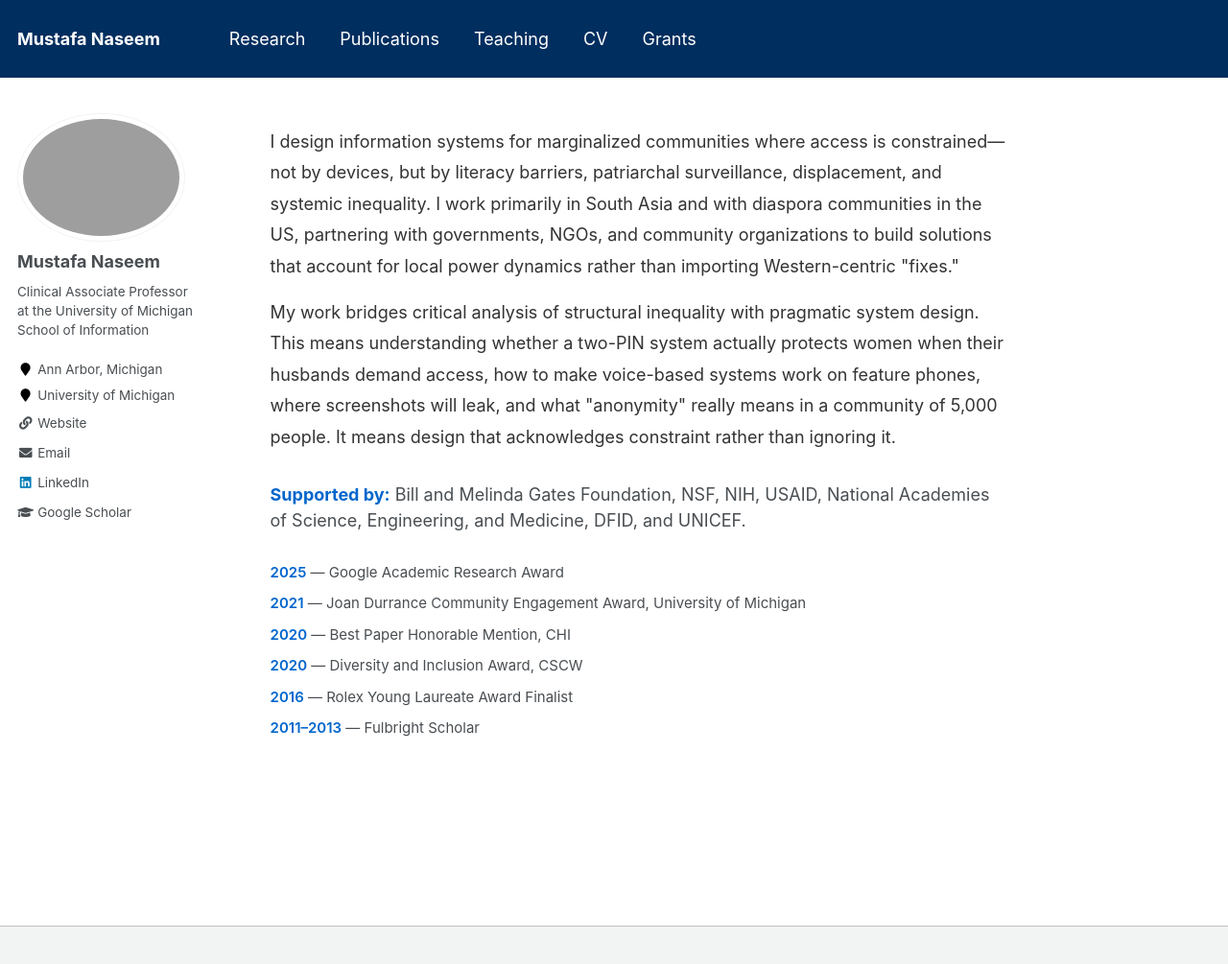
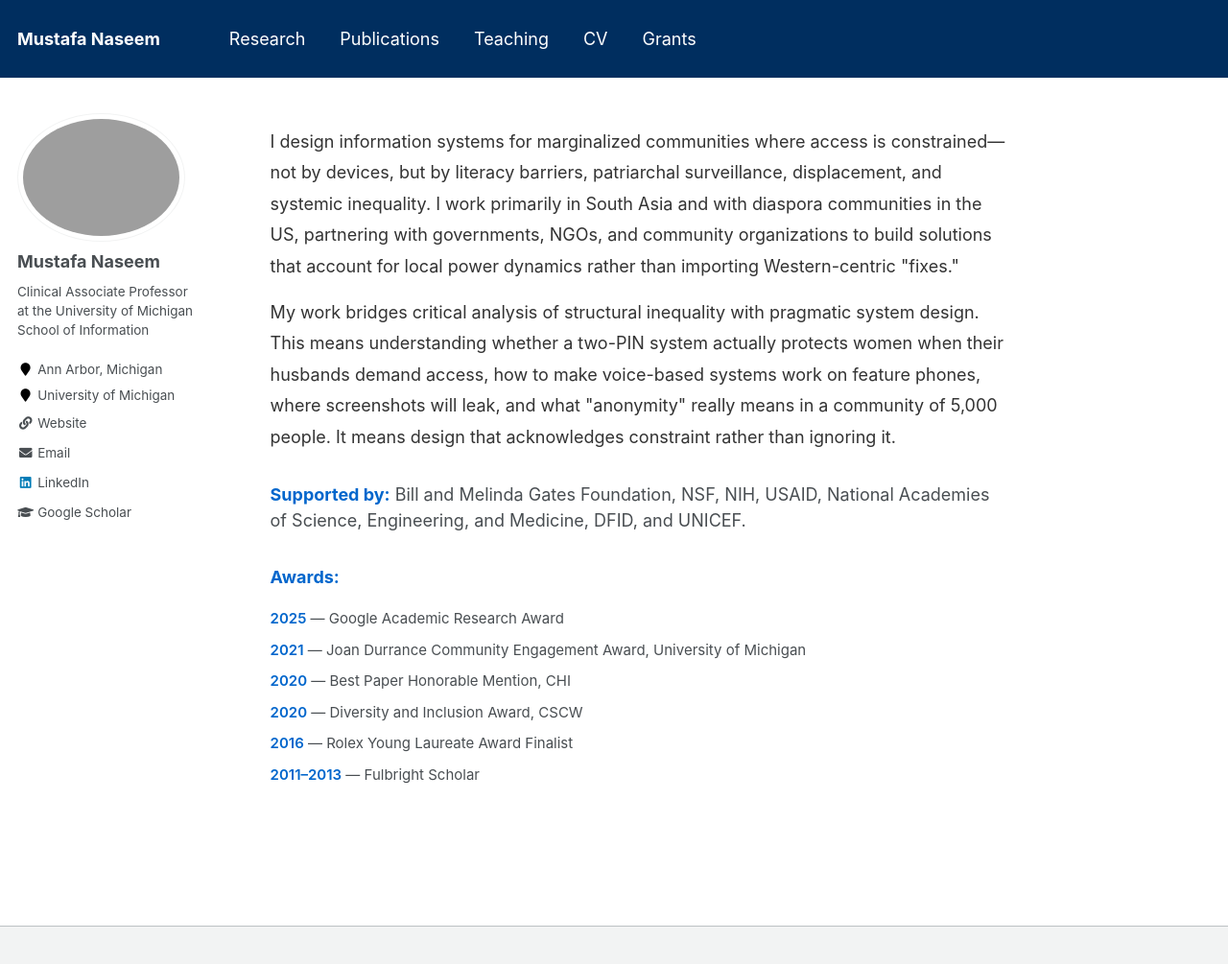
Before and after one commit to mustafanaseem/mustafanaseem.github.io, a Jekyll site: the page built from _pages/about.md, in a window 1280 px wide and 1038 px high. Shown: the top 1005 px of the window at 96% size. Built offline with Jekyll 4.4.1, drawn with Linux system fonts in a browser that asks for light colours.

Commit message:
Add 'Awards:' section heading on homepage
Added a styled heading for the awards section to match the
'Supported by:' heading style above it.

```diff
--- a/_pages/about.md
+++ b/_pages/about.md
@@ -46,6 +46,7 @@ redirect_from:
 </div>
 
 <div class="about-section">
+<p><strong style="color: #0066cc;">Awards:</strong></p>
 <div class="award"><span class="award-year">2025</span> — Google Academic Research Award</div>
 <div class="award"><span class="award-year">2021</span> — Joan Durrance Community Engagement Award, University of Michigan</div>
 <div class="award"><span class="award-year">2020</span> — Best Paper Honorable Mention, CHI</div>
```
